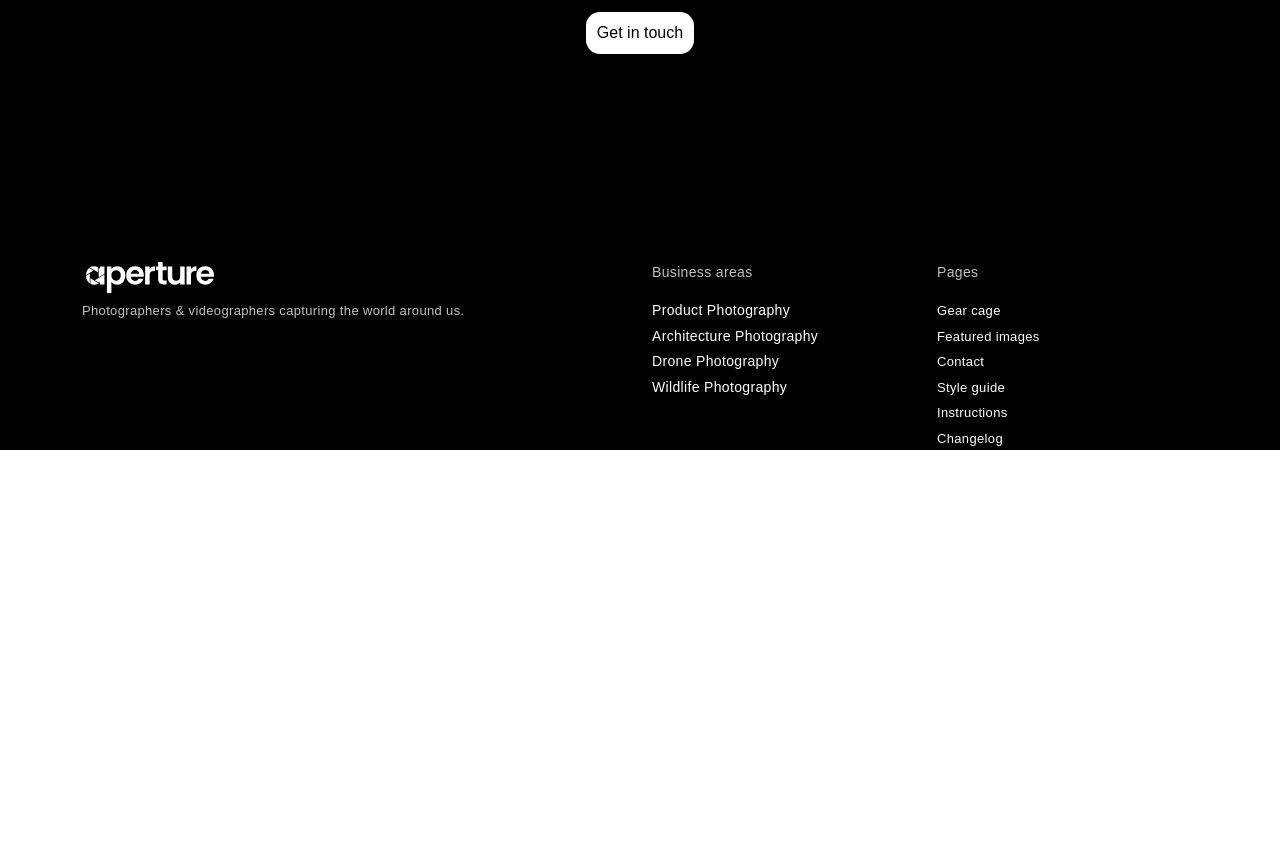
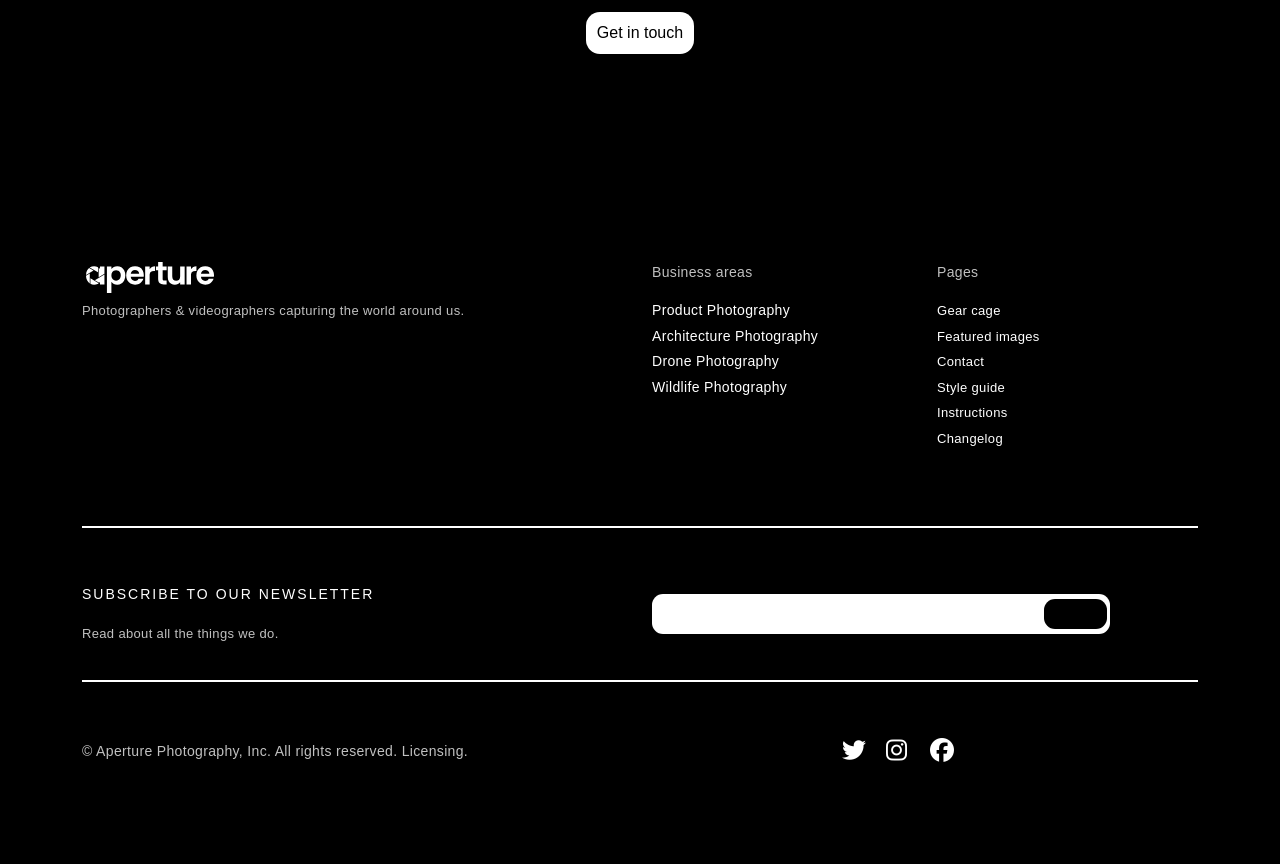
Before and after one commit to curly-coder/aperture, a plain HTML site: page index.html in a window 1280 px wide. Shown: the part 4925-5789 px from the top of the page. Before the commit the page ends 5375 px from the top, so only its background shows below. Drawn offline with Linux system fonts and the light colour scheme.

Commit message:
Update index.html

```diff
--- a/index.html
+++ b/index.html
@@ -417,17 +417,23 @@
                  </div>
                  </div>
     </footer>
-     <!-- footer -->
-                <!-- <span class="top-line"></span>
-                <div class="col-4">
-                    <h6 class="letter-title">
+    <section class="newsletter">
+        <div class="container">
+            <div class="row align-items-center">
+                <div class="col-12">
+                    <span class="top-line"></span>
+                </div>
+                <div class="col-lg-6">
+                    <div class="sub-info">
+                        <h6 class="sub-title">
                             Subscribe to our newsletter
                         </h6>
-                    <p class="letter-desc">
+                        <p class="sub-desc">
                             Read about all the things we do.
                         </p>
                     </div>
-                <div class="col-5">
+                </div>
+                <div class="col-lg-6 ml-auto">
                     <form>
                         <div class="wrapper_input">
                             <input class="input-footer" type="text" >
@@ -436,24 +442,32 @@
                           </div>
                       </form>
                 </div>
+                <div class="col-12">
                     <span class="bottom-line"></span>
-                <div class= col-lg-6">
-                    <p class="licence">
-                        © Aperture Photography, Inc. All rights reserved.Licensing
+                  </div>
+            </div>
+        </div>
+    </section>
+    <section class="licence">
+        <div class="container">
+            <div class="row align-items-center">
+                <div class="col-7 col-lg-6">
+                    <div class="licence-info">
+                        <p class="licence-desc">
+                            © Aperture Photography, Inc. All rights reserved. Licensing.
                         </p>
                     </div>
-                <div class="col-lg-4 offset-lg-2">
-
-                        <ul class="footer-links d-flex">
+                </div>
+                <div class="col-4 col-lg-4 offset-lg-2">
+                    <ul class="footer-links d-flex ">
                         <li><a class="footer-link" href="#"><i class="fa-brands fa-twitter"></i></a></li>
                         <li><a class="footer-link" href="#"><i class="fa-brands fa-instagram"></i></a></li>
                         <li><a class="footer-link-last" href="#"><i class="fa-brands fa-facebook"></i></a></li>
                     </ul>
             </div>
             </div>
-        </div> -->
-
-
+        </div>
+    </section>
 
 
     <script src="https://kit.fontawesome.com/3925e05733.js" crossorigin="anonymous"></script>
```
Lines whose indentation alone changed are shown as unchanged.
